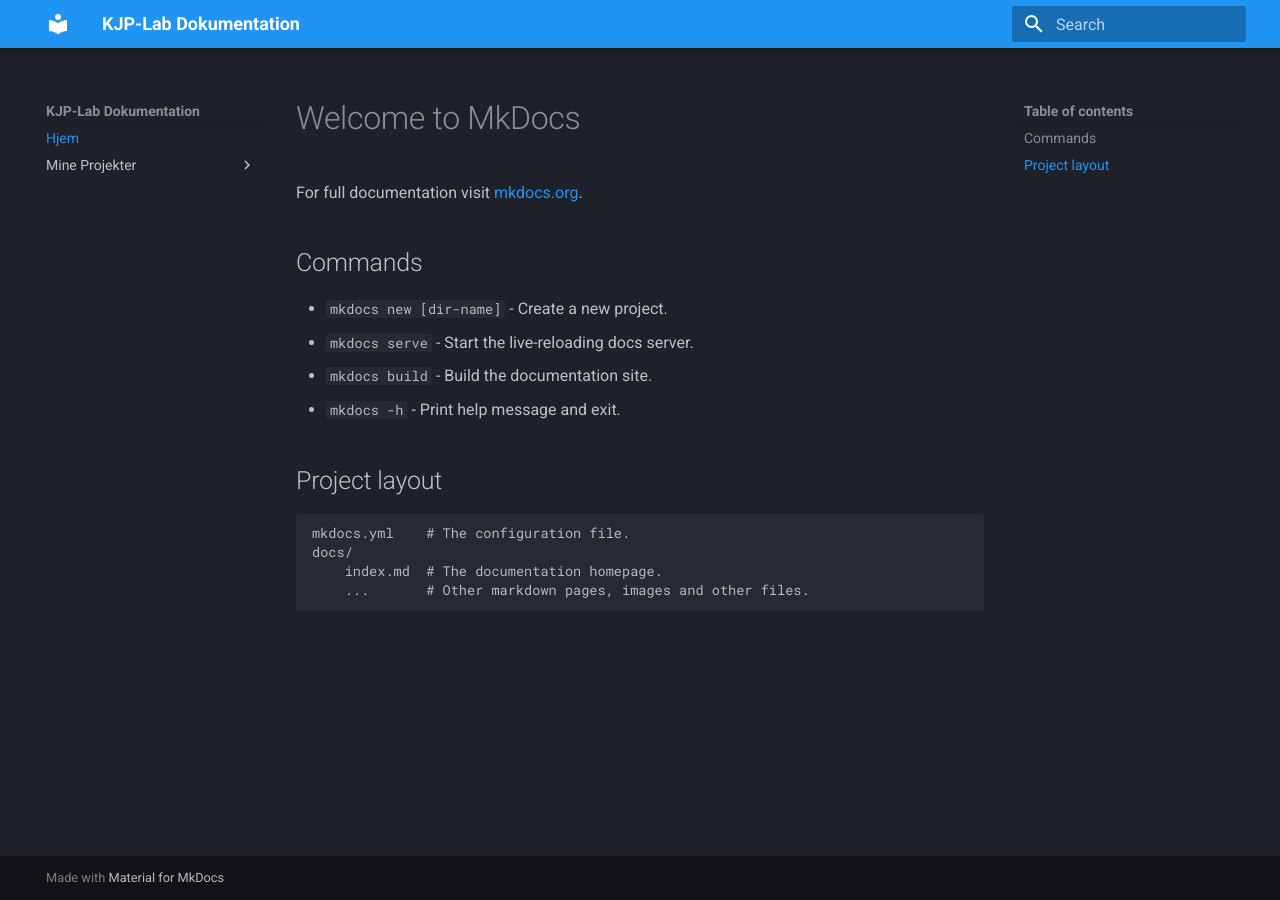
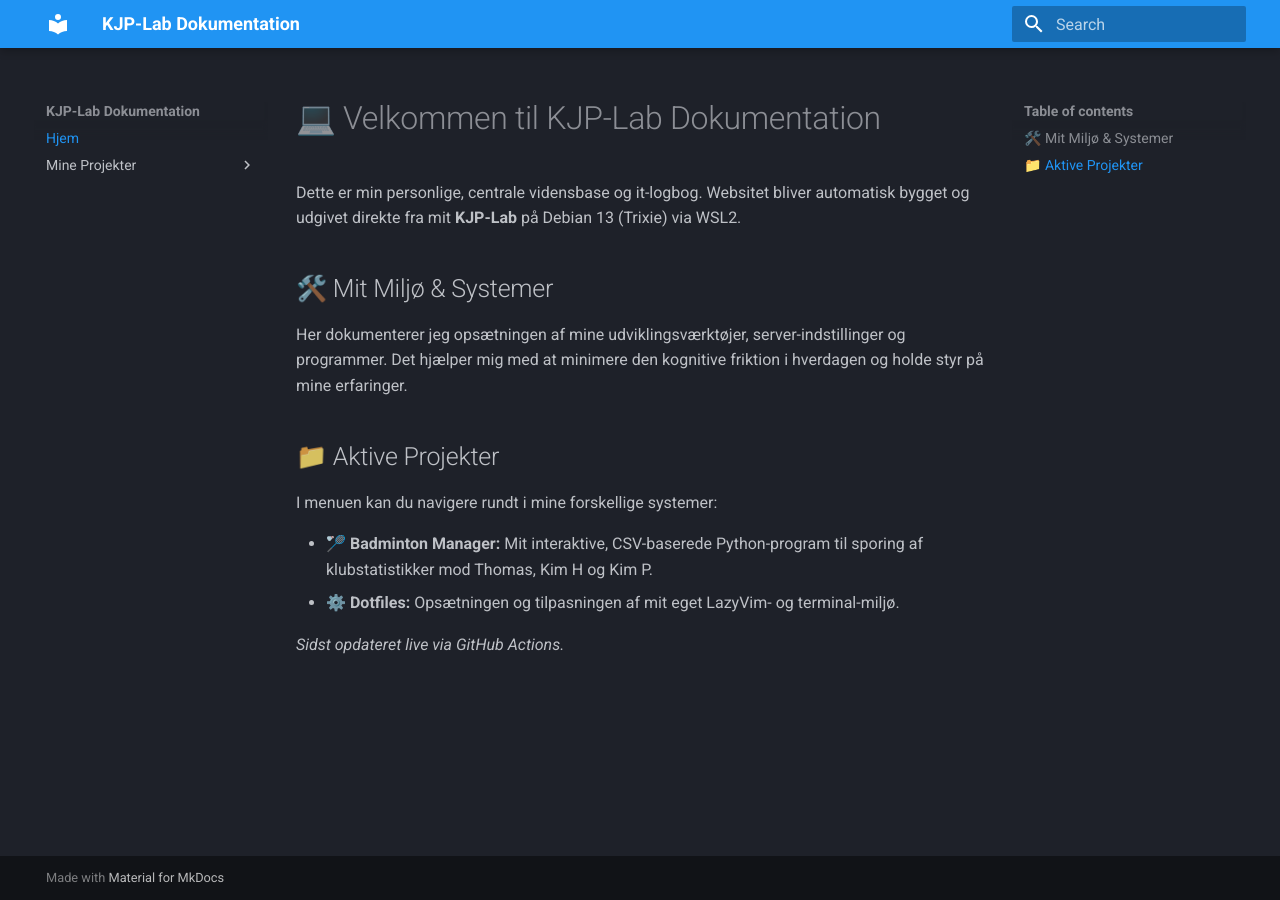
Before and after one commit to kjpdk/kjpdk-docs, an MkDocs documentation site: the page built from docs/index.md, in a window 1280 px wide. Built offline with MkDocs 1.6.1 and Material for MkDocs 9.7.7, drawn with Linux system fonts in a browser that asks for light colours.

Commit message:
docs: opdateret forsiden med velkomst og projektoversigt

```diff
--- a/docs/index.md
+++ b/docs/index.md
@@ -1,17 +1,16 @@
-# Welcome to MkDocs
+# 💻 Velkommen til KJP-Lab Dokumentation
 
-For full documentation visit [mkdocs.org](https://www.mkdocs.org).
+Dette er min personlige, centrale vidensbase og it-logbog. Websitet bliver automatisk bygget og udgivet direkte fra mit **KJP-Lab** på Debian 13 (Trixie) via WSL2.
 
-## Commands
+## 🛠️ Mit Miljø & Systemer
 
-* `mkdocs new [dir-name]` - Create a new project.
-* `mkdocs serve` - Start the live-reloading docs server.
-* `mkdocs build` - Build the documentation site.
-* `mkdocs -h` - Print help message and exit.
+Her dokumenterer jeg opsætningen af mine udviklingsværktøjer, server-indstillinger og programmer. Det hjælper mig med at minimere den kognitive friktion i hverdagen og holde styr på mine erfaringer.
 
-## Project layout
+## 📁 Aktive Projekter
 
-    mkdocs.yml    # The configuration file.
-    docs/
-        index.md  # The documentation homepage.
-        ...       # Other markdown pages, images and other files.
+I menuen kan du navigere rundt i mine forskellige systemer:
+
+- **🏸 Badminton Manager:** Mit interaktive, CSV-baserede Python-program til sporing af klubstatistikker mod Thomas, Kim H og Kim P.
+- **⚙️ Dotfiles:** Opsætningen og tilpasningen af mit eget LazyVim- og terminal-miljø.
+
+_Sidst opdateret live via GitHub Actions._
```
